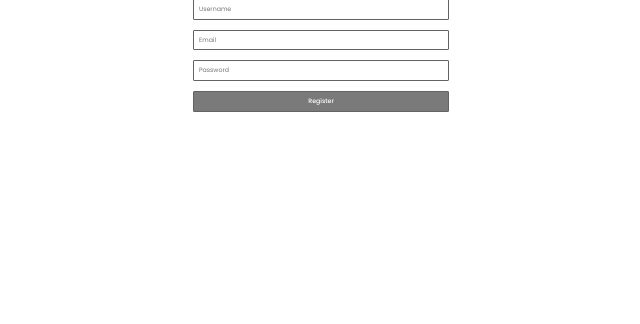
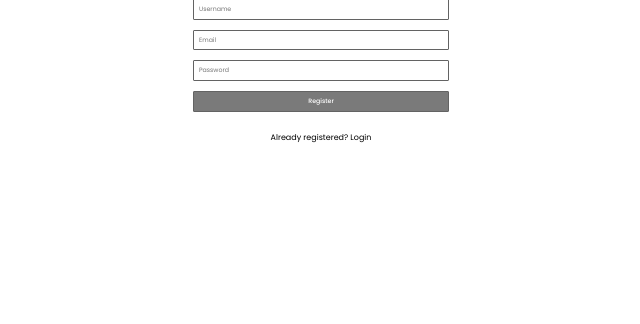
Before and after one commit to AmirSahil/ci-login-system, a CodeIgniter app: the page made by application/views/register.php in a window 1280 px wide. Shown: the part 123-447 px from the top of the page, without its empty margins (319-959 px from the left). Run offline with CodeIgniter, Linux system fonts and the light colour scheme.

Commit message:
already registered? login

```diff
--- a/application/views/register.php
+++ b/application/views/register.php
@@ -15,6 +15,7 @@
       <span class="text-danger"><?php echo form_error('user_password'); ?></span>
 
       <input type="submit" name="register" value="Register" class="button" />
+      <a href="<?php echo base_url(); ?>login" class="register-button">Already registered? Login</a>
 
     </form>
   </section>
```
